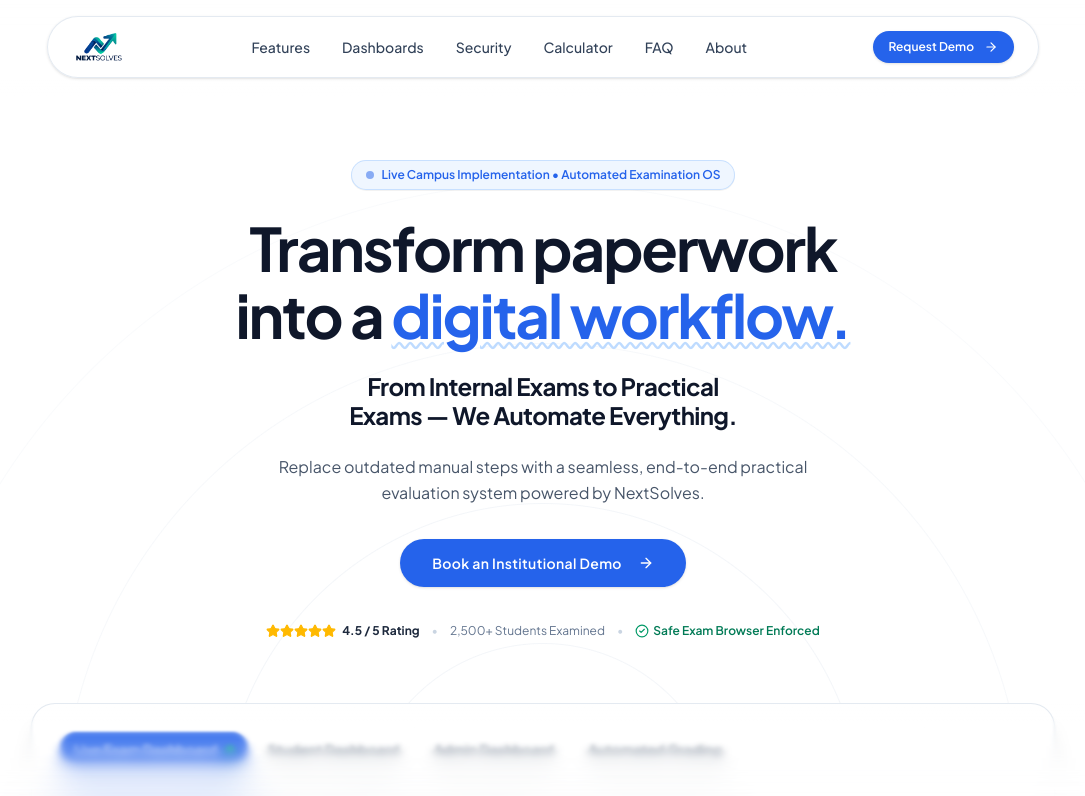
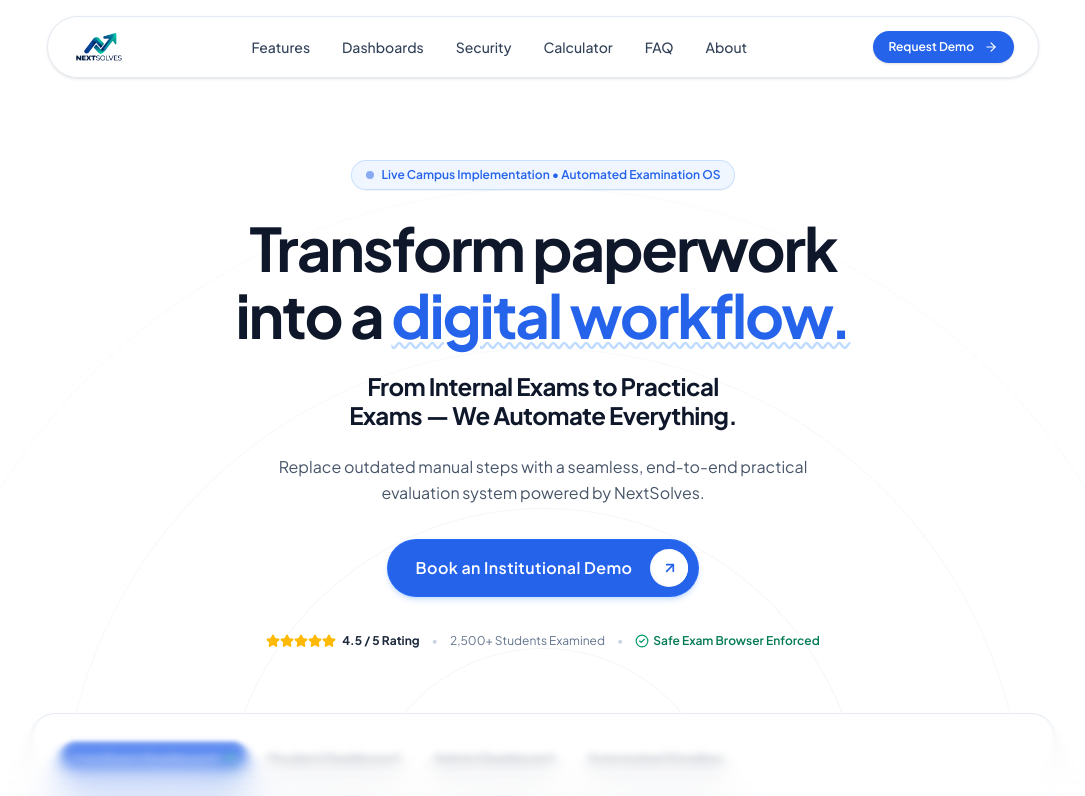
Before and after one commit to AdityaThakur-29/NextSolve, a Next.js app: page / in a window 1280 px wide. Shown: the top 796 px of the page, without its empty margins (97-1182 px from the left). Built offline with nearby package versions, Linux system fonts and the light colour scheme.

Commit message:
feat: add Circle Expand Button animation to home hero CTA

```diff
--- a/src/app/page.tsx
+++ b/src/app/page.tsx
@@ -9,6 +9,7 @@ import FAQAccordion from '@/components/FAQAccordion';
 import ComparisonTable from '@/components/ComparisonTable';
 import ContactForm from '@/components/ContactForm';
 import DigitalPipelineBeam from '@/components/DigitalPipelineBeam';
+import CircleExpandButton from '@/components/CircleExpandButton';
 import { Button } from '@/components/ui/button';
 import { Card, CardHeader, CardTitle, CardDescription } from '@/components/ui/card';
 import { AnimatedCounter } from '@/components/Animations';
@@ -147,18 +148,13 @@ export default function HomePage() {
                 Replace outdated manual steps with a seamless, end-to-end practical evaluation system powered by NextSolves.
               </p>
 
-              {/* Hero Action Button (Single CTA linking to #contact) */}
+              {/* Hero Action Button (Single CTA linking to #contact with Circle Expand Animation) */}
               <div className="flex flex-col sm:flex-row items-center justify-center gap-3 pt-2">
-                <Link href="/#contact" className="w-full sm:w-auto">
-                  <Button
-                    variant="default"
-                    size="lg"
-                    className="w-full sm:w-auto rounded-full shadow-sm hover:shadow-md px-8 py-6 text-sm font-semibold tracking-wide"
-                  >
-                    <span>Book an Institutional Demo</span>
-                    <ArrowRight className="w-4 h-4 ml-2" />
-                  </Button>
-                </Link>
+                <CircleExpandButton
+                  text="Book an Institutional Demo"
+                  href="/#contact"
+                  variant="primary"
+                />
               </div>
 
               {/* Minimal Trust Micro-Strip */}
--- /dev/null
+++ b/src/components/CircleExpandButton.tsx
@@ -0,0 +1,2 @@
+export { default } from './ui/circle-expand-button';
+export * from './ui/circle-expand-button';
--- /dev/null
+++ b/src/components/ui/circle-expand-button.tsx
@@ -0,0 +1,179 @@
+'use client';
+
+import React, { useState } from 'react';
+import Link from 'next/link';
+import { motion } from 'framer-motion';
+import { ArrowRight } from 'lucide-react';
+
+export interface CircleExpandButtonProps {
+  text: string;
+  href?: string;
+  onClick?: () => void;
+  className?: string;
+  variant?: 'primary' | 'dark' | 'white';
+  newTab?: boolean;
+}
+
+const transitionText = {
+  type: 'spring',
+  duration: 0.35,
+  bounce: 0,
+} as const;
+
+const transitionCircle = {
+  type: 'spring',
+  damping: 30,
+  stiffness: 231,
+  mass: 1,
+} as const;
+
+export default function CircleExpandButton({
+  text,
+  href,
+  onClick,
+  className = '',
+  variant = 'primary',
+  newTab = false,
+}: CircleExpandButtonProps) {
+  const [isHovered, setIsHovered] = useState(false);
+
+  // Variant color mappings
+  const variantStyles = {
+    primary: {
+      buttonBg: 'bg-primary border border-blue-500/30 shadow-md shadow-blue-500/20 hover:shadow-xl hover:shadow-blue-500/30',
+      textNormal: 'text-white',
+      textHover: 'text-primary',
+      circleNormalBg: 'bg-white text-primary',
+      circleHoverBg: 'bg-primary text-white',
+      expandCircleBg: 'bg-white',
+    },
+    dark: {
+      buttonBg: 'bg-slate-900 border border-slate-800 shadow-md shadow-slate-900/20 hover:shadow-xl hover:shadow-slate-900/30',
+      textNormal: 'text-white',
+      textHover: 'text-slate-900',
+      circleNormalBg: 'bg-white text-slate-900',
+      circleHoverBg: 'bg-slate-900 text-white',
+      expandCircleBg: 'bg-white',
+    },
+    white: {
+      buttonBg: 'bg-white border border-slate-200 shadow-md hover:shadow-xl',
+      textNormal: 'text-slate-900',
+      textHover: 'text-white',
+      circleNormalBg: 'bg-slate-900 text-white',
+      circleHoverBg: 'bg-white text-slate-900',
+      expandCircleBg: 'bg-slate-900',
+    },
+  }[variant];
+
+  const content = (
+    <motion.div
+      onMouseEnter={() => setIsHovered(true)}
+      onMouseLeave={() => setIsHovered(false)}
+      whileTap={{ scale: 0.98 }}
+      className={`relative inline-flex items-center justify-between gap-5 pl-7 pr-2.5 py-2.5 rounded-full overflow-hidden cursor-pointer select-none transition-shadow ${variantStyles.buttonBg} ${className}`}
+    >
+      {/* Expanding Background Circle originating from the icon position */}
+      <motion.div
+        className={`absolute rounded-full pointer-events-none ${variantStyles.expandCircleBg}`}
+        style={{
+          width: 38,
+          height: 38,
+          right: 10,
+          top: '50%',
+          y: '-50%',
+          originX: 0.5,
+          originY: 0.5,
+        }}
+        initial={false}
+        animate={{
+          scale: isHovered ? 18 : 1,
+        }}
+        transition={transitionCircle}
+      />
+
+      {/* Primary Text Layer (Resting State) */}
+      <motion.span
+        initial={false}
+        animate={{
+          opacity: isHovered ? 0 : 1,
+          y: isHovered ? -2 : 0,
+        }}
+        transition={transitionText}
+        className={`relative z-10 text-sm sm:text-base font-semibold tracking-wide whitespace-nowrap ${variantStyles.textNormal}`}
+      >
+        {text}
+      </motion.span>
+
+      {/* Inverted Text Layer (Hovered State) */}
+      <motion.span
+        initial={false}
+        animate={{
+          opacity: isHovered ? 1 : 0,
+          y: isHovered ? 0 : 2,
+        }}
+        transition={transitionText}
+        className={`absolute left-7 top-1/2 -translate-y-1/2 z-10 text-sm sm:text-base font-semibold tracking-wide whitespace-nowrap pointer-events-none ${variantStyles.textHover}`}
+      >
+        {text}
+      </motion.span>
+
+      {/* Right Circular Icon Badge */}
+      <div className="relative z-10 flex items-center justify-center shrink-0">
+        <motion.div
+          initial={false}
+          animate={{
+            backgroundColor: isHovered
+              ? variant === 'white'
+                ? '#ffffff'
+                : variant === 'dark'
+                ? '#0f172a'
+                : '#2563eb'
+              : variant === 'white'
+              ? '#0f172a'
+              : '#ffffff',
+            color: isHovered
+              ? variant === 'white'
+                ? '#0f172a'
+                : '#ffffff'
+              : variant === 'white'
+              ? '#ffffff'
+              : variant === 'dark'
+              ? '#0f172a'
+              : '#2563eb',
+          }}
+          transition={{ duration: 0.25 }}
+          className="w-9 h-9 rounded-full flex items-center justify-center shadow-xs"
+        >
+          <motion.div
+            initial={false}
+            animate={{
+              rotate: isHovered ? 0 : -45,
+            }}
+            transition={transitionText}
+          >
+            <ArrowRight className="w-4 h-4 stroke-[2.5]" />
+          </motion.div>
+        </motion.div>
+      </div>
+    </motion.div>
+  );
+
+  if (href) {
+    return (
+      <Link
+        href={href}
+        target={newTab ? '_blank' : undefined}
+        rel={newTab ? 'noopener noreferrer' : undefined}
+        className="inline-block"
+      >
+        {content}
+      </Link>
+    );
+  }
+
+  return (
+    <button type="button" onClick={onClick} className="inline-block bg-transparent border-0 p-0 cursor-pointer">
+      {content}
+    </button>
+  );
+}
```
